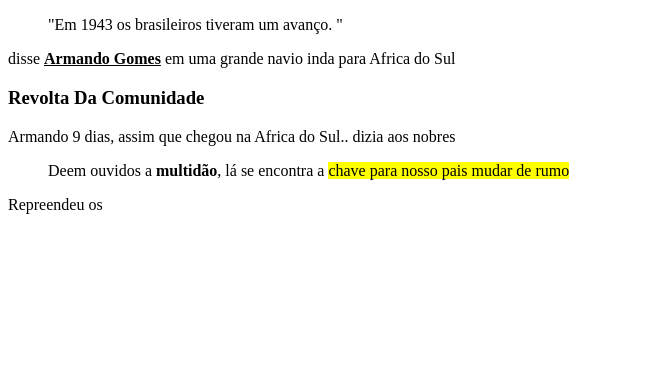
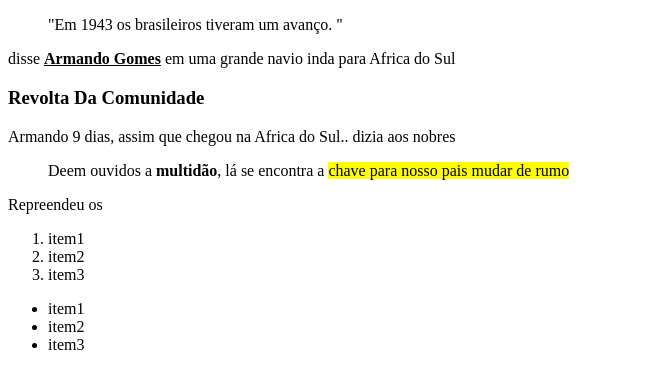
Before and after one commit to Isaac-Loiola/Fundamentos-Front-End, a plain HTML site: page index.html in a window 1280 px wide. Shown: the part 618-988 px from the top of the page, without its empty margins (0-664 px from the left). Before the commit the page ends 848 px from the top, so only its background shows below. Drawn offline with Linux system fonts and the light colour scheme.

Commit message:
Utilizando listas

```diff
--- a/index.html
+++ b/index.html
@@ -13,9 +13,11 @@
     <img src="https://blog.sodresantoro.com.br/wp-content/uploads/2023/04/iStock-1446257941-960x540.jpg" width="600"> </br>
 
     <input type="text">
+    <!--Exebir na parte supeior dda linha-->
     <h1><sup>"</sup>Reforma Nacional <sup>"</sup></h1>
     <h2>Quais mudanças houveram ?</h2>
         <p>
+            <!-- Tag de sitação-->
             <blockquote>
                 "Em 1943 os brasileiros tiveram um avanço.
             "</blockquote>
@@ -33,5 +35,22 @@
         Repreendeu os
     </p>
 
+    <!--Lista Ordenada-->
+    <ol>
+        <!--Item da lista-->
+        <li>item1</li>
+        <li>item2</li>
+        <li>item3</li>
+    </ol>
+
+    <!--Lista Não Ordenada-->
+    <ul>
+        <li>item1</li>
+        <li>item2</li>
+        <li>item3</li>
+    </ul>
+
+
+
 </body>
 </html>
```
